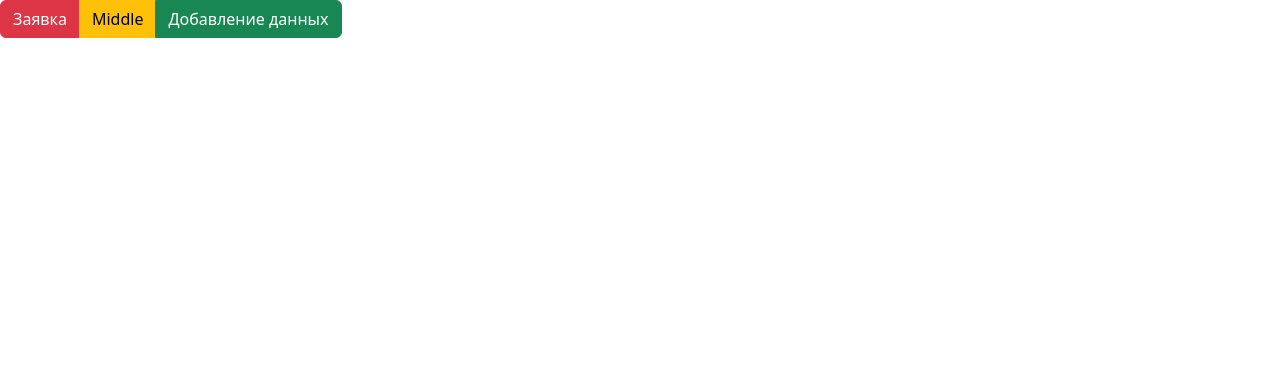
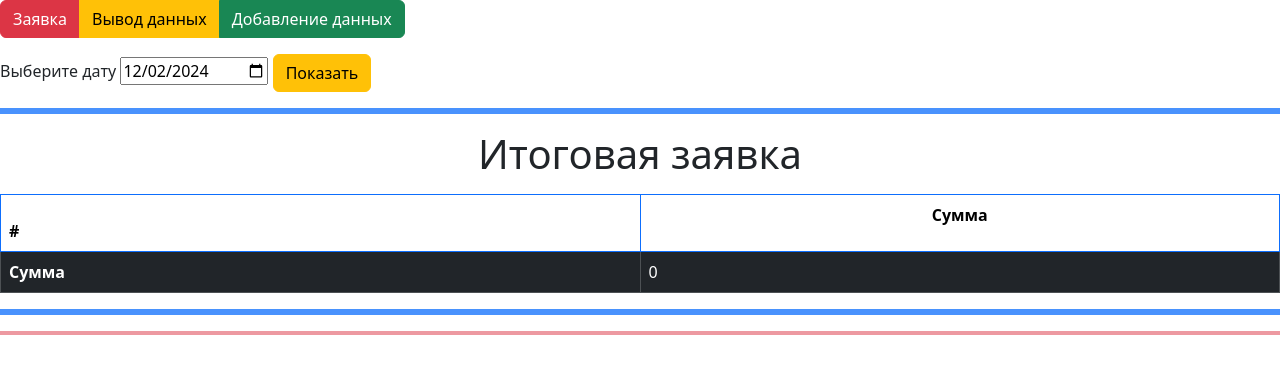
Before and after one commit to Edmedv/Bakery-Project, a Django app: page /print_orders/ in a window 1280 px wide. Shown: the top 374 px of the page. Run offline with Django 5.2, Linux system fonts and the light colour scheme; data comes from the database, SQL or seed files in the repository; both versions use the stored data as it was after the commit.

Commit message:
Улучшение отображения выводимых данных: Формируются несколько таблиц(одна основная и несколько второстепенных, в которых указаны клиенты, продукция и ее количество для каждого водителя) Также создан способ подсчета суммы всей продукции (по клиентам, по видам продукции, в общем)

```diff
--- a/bakery/order/templates/order/base.html
+++ b/bakery/order/templates/order/base.html
@@ -4,18 +4,25 @@
     <meta charset="UTF-8">
     <title>Title</title>
     <link href="https://cdn.jsdelivr.net/npm/bootstrap@5.3.3/dist/css/bootstrap.min.css" rel="stylesheet" integrity="sha384-QWTKZyjpPEjISv5WaRU9OFeRpok6YctnYmDr5pNlyT2bRjXh0JMhjY6hW+ALEwIH" crossorigin="anonymous">
+    <style>
+        .rotate-sm-90 {
+            writing-mode: vertical-lr;
+            transform: rotate(180deg);
+        }
+    </style>
 </head>
 <body>
 
 <div class="btn-group" role="group" aria-label="Basic mixed styles example">
   <a href="{% url 'order' %}" class="btn btn-danger">Заявка</a>
-  <a href="{% url 'print_orders' %}" class="btn btn-warning">Middle</a>
+  <a href="{% url 'print_orders' %}" class="btn btn-warning">Вывод данных</a>
   <a href="{% url 'add_data' %}" class="btn btn-success">Добавление данных</a>
 </div>
 
 <p></p>
 
 {% block content %}
+
 {% endblock %}
 
 </body>
--- a/bakery/order/templates/order/print_order.html
+++ b/bakery/order/templates/order/print_order.html
@@ -2,29 +2,87 @@
 
 {% block content %}
 
+<form method="post">
+  {% csrf_token %}
+  <label>Выберите дату</label>
+  <input name="date_order" type="date" value="{{ today }}">
+  <button type="submit" class="btn btn-warning">Показать</button>
+</form>
+
+<hr class="border border-primary border-3 opacity-75">
+<figure class="text-center">
+  <h1>Итоговая заявка</h1>
+</figure>
+
+<table class="table table-bordered border-primary">
+  <thead>
+    <tr>
+      <th scope="col">#</th>
+      {% for value in orders.clients %}
+      <th scope="col">
+        <figure class="text-center">
+          <span class="rotate-sm-90">{{ value }}</span>
+        </figure>
+      </th>
+      {% endfor %}
+      <th scope="col">
+        <figure class="text-center">
+          Сумма
+        </figure>
+      </th>
+    </tr>
+  </thead>
+
+  <tbody>
+  {% for key, value in orders.products.items %}
+    <tr>
+      <th scope="row">{{ key }}</th>
+      {% for num in value %}
+        <td>{{ num }}</td>
+      {% endfor %}
+    </tr>
+  {% endfor %}
+    <tr class="table-dark">
+      <th scope="row">Сумма</th>
+      {% for s in sum_client %}
+        <td>{{ s }}</td>
+      {% endfor %}
+        <td>{{ sum_cli }}</td>
+    </tr>
+  </tbody>
+</table>
+
+<hr class="border border-primary border-3 opacity-75">
+<hr class="border border-danger border-2 opacity-50">
+
 {% for key, value in drivers.items %}
-<h2>{{ key }}</h2>
+<figure class="text-center">
+  <h2>{{ key }}</h2>
+</figure>
 <div class="container text-center">
   <div class="row justify-content-start">
-    <div class="col-4">
+    <div class="col-10">
 
         <table class="table">
           <thead>
             <tr>
               <th scope="col">#</th>
-              {% for p in products %}
-                <th scope="col">{{ p }}</th>
+              {% for c in value.clients %}
+                <th scope="col">
+                  <span class="rotate-sm-90">{{ c }}</span>
+                </th>
               {% endfor %}
+                <th scope="col">Сумма</th>
             </tr>
           </thead>
 
           <tbody>
-          {% for key, value2 in value.items %}
+          {% for key, value in value.products.items %}
             <tr>
               <th scope="row">{{ key }}</th>
-              {% for v in value2 %}
-              <td>{{ v }}</td>
-              {% endfor %}
+                {% for p in value %}
+                  <td>{{ p }}</td>
+                {% endfor %}
             </tr>
           {% endfor %}
           </tbody>
@@ -33,6 +91,8 @@
     </div>
   </div>
 </div>
+<hr class="border border-danger border-2 opacity-50">
 {% endfor %}
 
+
 {% endblock %}
--- a/bakery/order/views.py
+++ b/bakery/order/views.py
@@ -1,5 +1,6 @@
 from django.shortcuts import render
-from datetime import date
+import datetime
+import numpy as np
 from order.models import Drivers, Clients, Products, Orders
 import pandas as pd
 
@@ -63,19 +64,54 @@
 
 
 def print_orders(request):
-    today = date.today()
+    if request.method == 'POST':
+        today = request.POST['date_order']
+    else:
+        today = datetime.date.today().isoformat()
     drivers = {}
-    for o in Orders.objects.filter(date=today).values('driver_id', 'client_id', 'number'):
+    orders = {}
+    orders['clients'] = []
+    orders['products'] = {}
+    sum_client = []
+
+    for o in Orders.objects.filter(date=today).values('driver_id', 'client_id', 'product_id', 'number'):
         if o['driver_id'] not in drivers:
             drivers[o['driver_id']] = {}
-        if o['client_id'] not in drivers[o['driver_id']]:
-            drivers[o['driver_id']][o['client_id']] = []
-        drivers[o['driver_id']][o['client_id']].append(o['number'])
+            drivers[o['driver_id']]['clients'] = []
+            drivers[o['driver_id']]['products'] = {}
 
-    products = []
-    for p in Orders.objects.filter(date=today):
-        if p.product_id.product not in products:
-            products.append(p.product_id.product)
+        if o['client_id'] not in drivers[o['driver_id']]['clients']:
+            drivers[o['driver_id']]['clients'].append(o['client_id'])
+        index = drivers[o['driver_id']]['clients'].index(o['client_id'])
+
+        if o['product_id'] not in drivers[o['driver_id']]['products']:
+            drivers[o['driver_id']]['products'][o['product_id']] = []
+
+        drivers[o['driver_id']]['products'][o['product_id']].insert(index, o['number'])
+
+    for key, value in drivers.items():
+        for key2, value2 in value['products'].items():
+            value2.append(sum(value2))
+
+    for o in Orders.objects.filter(date=today).values('client_id', 'product_id', 'number'):
+        if o['client_id'] not in orders['clients']:
+            orders['clients'].append(o['client_id'])
+            index = orders['clients'].index(o['client_id'])
+
+        if o['product_id'] not in orders['products']:
+            orders['products'][o['product_id']] = []
+
+        orders['products'][o['product_id']].insert(index, o['number'])
+
+    for key, value in orders['products'].items():
+        if sum_client == []:
+            sum_client = value
+        sum_client = np.add(sum_client, value).tolist()
+        value.append(sum(value))
+    print(sum_client)
+
+    sum_cli = sum(sum_client)
 
     return render(request, 'order/print_order.html',
-                  {'drivers': drivers, 'products': products})
+                  {'drivers': drivers, 'orders': orders, 'today': today,
+                   'sum_client': sum_client, 'sum_cli': sum_cli})
```
Also changed, not shown: bakery/order/templates/order/order.html (+7 -2 lines), bakery/db.sqlite3.
